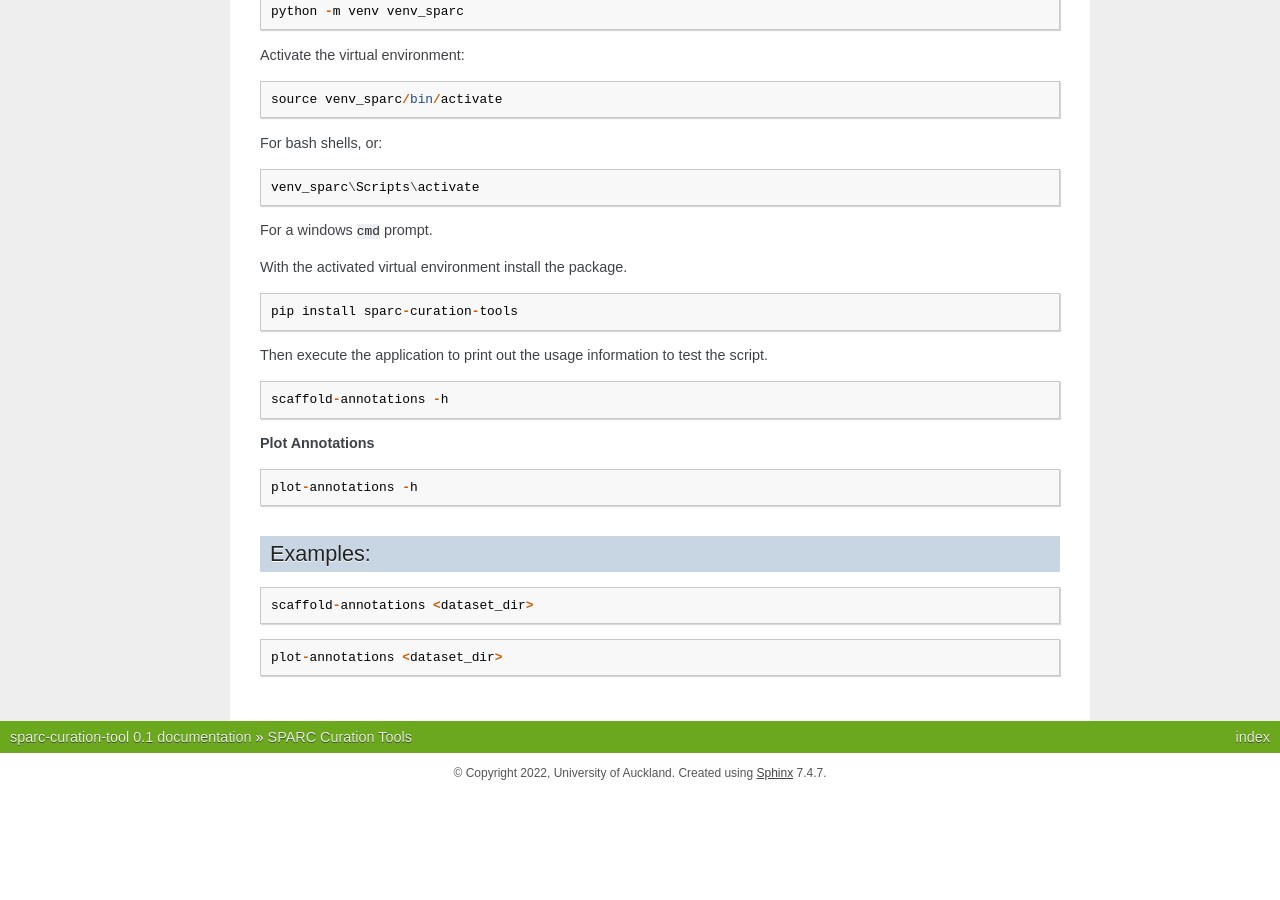
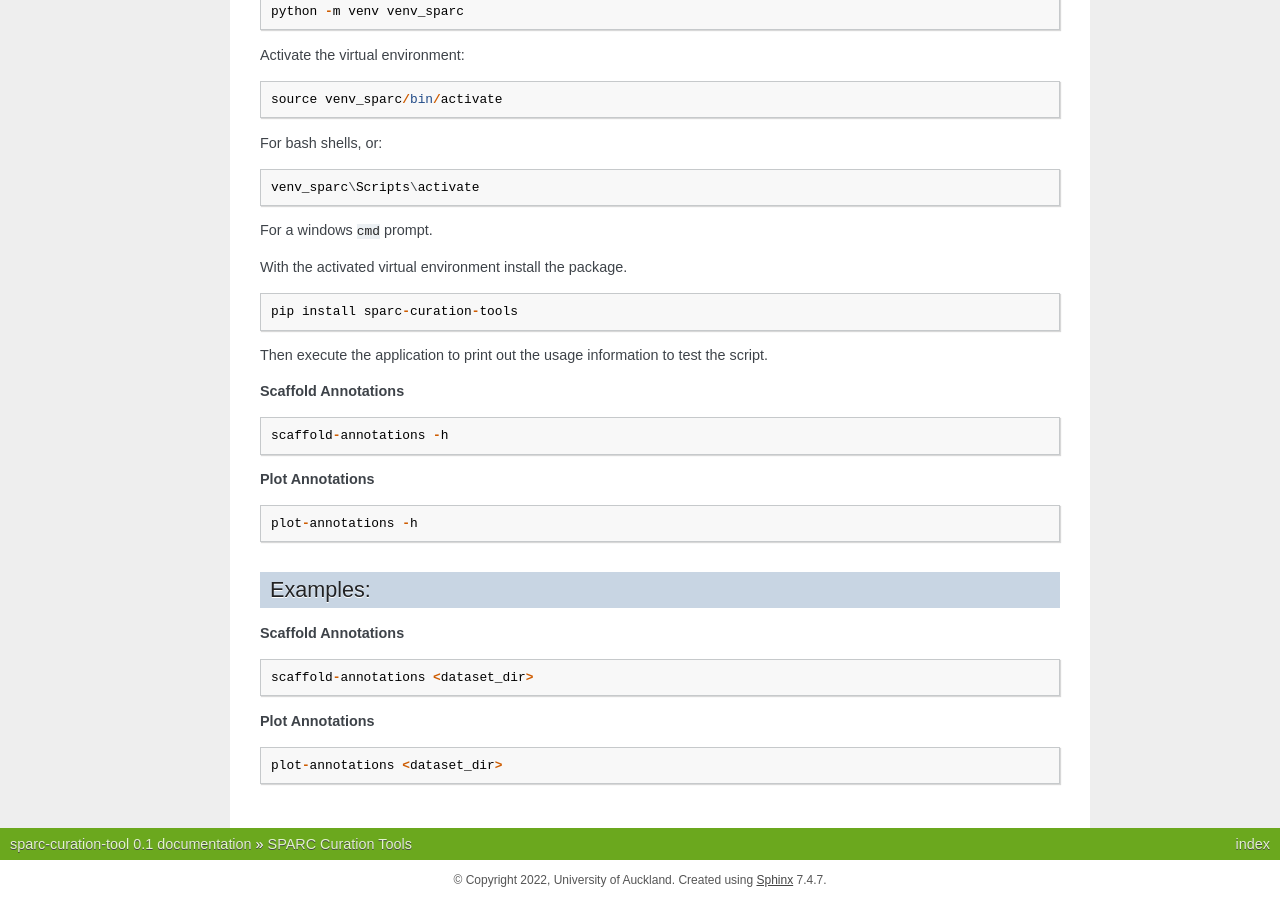
Before and after one commit to ABI-Software/sparc-curation-tools, a Sphinx documentation site: the page built from docs/index.rst, in a window 1280 px wide and 900 px high, scrolled down 1547 px. Built offline with Sphinx 7.4.7, drawn with Linux system fonts in a browser that asks for light colours; before the commit the page ends 2340 px from its top, so only the background shows below that.

Commit message:
Update documentation

```diff
--- a/docs/index.rst
+++ b/docs/index.rst
@@ -101,6 +101,8 @@ With the activated virtual environment install the package.
 
 Then execute the application to print out the usage information to test the script.
 
+**Scaffold Annotations**
+
 ::
 
   scaffold-annotations -h
@@ -114,10 +116,14 @@ Then execute the application to print out the usage information to test the scri
 Examples:
 ---------
 
+**Scaffold Annotations**
+
 ::
 
   scaffold-annotations <dataset_dir>
 
+**Plot Annotations**
+
 ::
 
   plot-annotations <dataset_dir>
```
